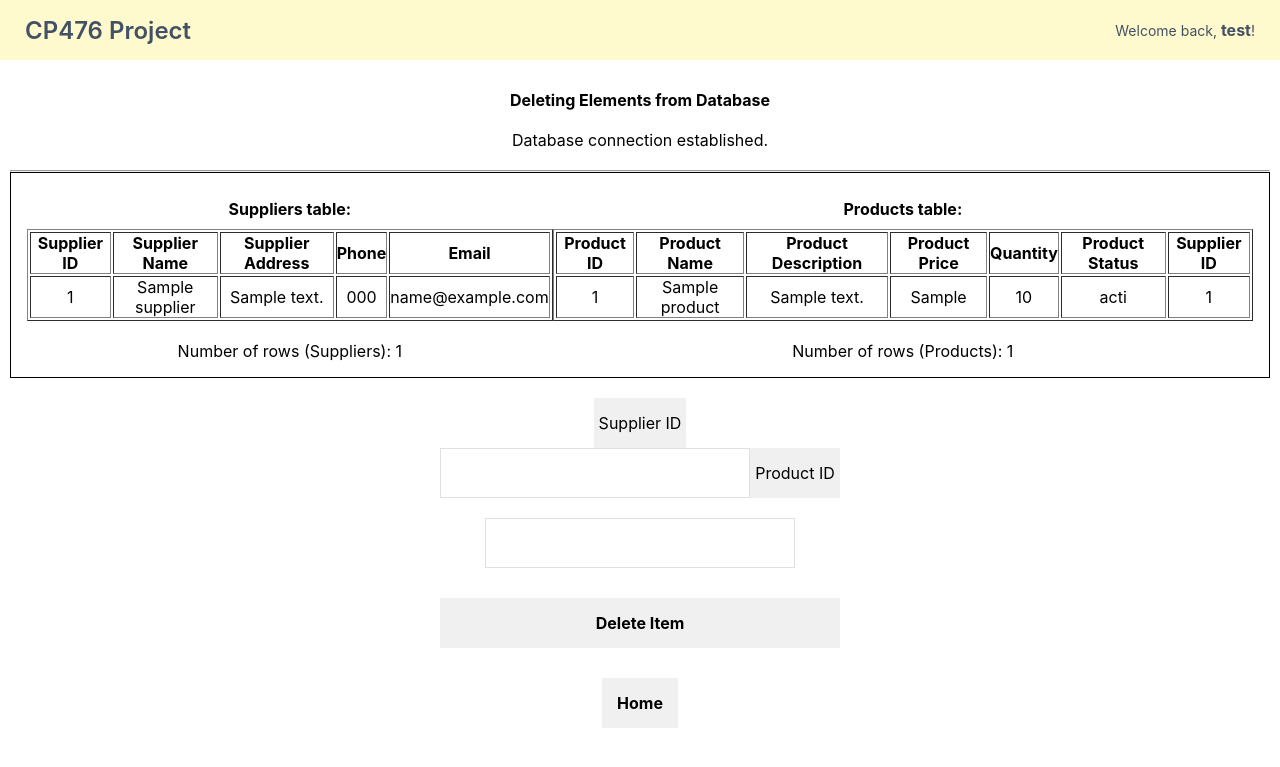
After one commit to rohan-uddin/cp476, a PHP site: page /delete.php in a window 1280 px wide. The commit adds this page. Shown: the top 767 px of the page. Run offline with PHP 8.4, Linux system fonts and the light colour scheme; a user stored in the database is signed in; tables that the repository leaves empty hold one stand-in row (values such as "Sample post").

Commit message:
added search/calc/delete

```diff
--- /dev/null
+++ b/delete.php
@@ -0,0 +1,124 @@
+<?php
+  // We start our session
+  session_start();
+  // If the user is not logged in redirect to the login page...
+  if (!isset($_SESSION['loggedin'])) {
+    header('Location: index.html');
+    exit;
+  }
+
+  //connect to database
+  $DATABASE_HOST = 'localhost';
+  $DATABASE_USER = 'root';
+  $DATABASE_PASS = '';
+  $DATABASE_NAME = 'cp476';
+
+  // Try and connect using the info above.
+  try {
+    $con = new PDO("mysql:host=$DATABASE_HOST;dbname=$DATABASE_NAME", $DATABASE_USER, $DATABASE_PASS);
+    $output = 'Database connection established.';
+  } catch (PDOException $e) {
+    $output = 'Unable to establish connection: ' . $e->getMessage();
+    // exit('Failed to connect to MySQL: ' . $e->getMessage());
+  }
+
+  $query = "SELECT * FROM suppliers";
+  $result = $con->query($query);
+
+  $query2 = "SELECT * FROM products";
+  $result2 = $con->query($query2);
+
+?>
+<!DOCTYPE html>
+<html>
+	<head>
+		<meta charset="utf-8">
+		<title>Home Page</title>
+    <link href="style.css" rel="stylesheet" type="text/css">
+  </head>
+	<body class="loggedin">
+		<header class="navtop">
+      <h1>CP476 Project</h1>
+			<nav>
+				<p>Welcome back, <strong><?=$_SESSION['name']?></strong>!</p>
+      </nav>
+    </header>
+		<div class="content">
+			<h1>Deleting Elements from Database</h1>
+      <p><?php echo $output; ?></p>
+      <br/>
+			<hr/>
+      <div class="table_container">
+        <div class="table1">
+          <h3>Suppliers table:</h3>
+          <table border="1" cellspacing="2" cellpadding="2">
+            <tr>
+              <th>Supplier ID</th>
+              <th>Supplier Name</th>
+              <th>Supplier Address</th>
+              <th>Phone</th>
+              <th>Email</th>
+            </tr>
+            <?php while($rows=$result->fetch(PDO::FETCH_ASSOC)) { ?>
+              <tr>
+                <td><?php echo $rows['supplier_id']; ?></td>
+                <td><?php echo $rows['supplier_name']; ?></td>
+                <td><?php echo $rows['supplier_address']; ?></td>
+                <td><?php echo $rows['phone']; ?></td>
+                <td><?php echo $rows['email']; ?></td>
+              </tr>
+            <?php } ?>
+          </table>
+          <!-- echo row count here -->
+          <br/>
+          <p>Number of rows (Suppliers): <?php echo $result->rowCount(); ?></p>
+        </div>
+
+        <div class="table2">
+          <h3>Products table:</h3>
+          <table border="1" cellspacing="2" cellpadding="2">
+            <tr>
+              <th>Product ID</th>
+              <th>Product Name</th>
+              <th>Product Description</th>
+              <th>Product Price</th>
+              <th>Quantity</th>
+              <th>Product Status</th>
+              <th>Supplier ID</th>
+            </tr>
+            <?php while($rows=$result2->fetch(PDO::FETCH_ASSOC)) { ?>
+              <tr>
+                <td><?php echo $rows['product_id']; ?></td>
+                <td><?php echo $rows['product_name']; ?></td>
+                <td><?php echo $rows['product_desc']; ?></td>
+                <td><?php echo $rows['product_price']; ?></td>
+                <td><?php echo $rows['quantity']; ?></td>
+                <td><?php echo $rows['product_status']; ?></td>
+                <td><?php echo $rows['supplier_id']; ?></td>
+              </tr>
+            <?php } ?>
+          </table>
+          <br/>
+          <p>Number of rows (Products): <?php echo $result2->rowCount(); ?></p>
+        </div>
+      </div>
+
+      <!-- user enters supplier id / product id to delete that element -->
+      <div class="delete">
+        <form action="delete_data.php" method="post">
+          <label for="html">Supplier ID</label>
+          <input type="text" id="supplier_id" name="supplier_id">
+          <br>
+
+          <label for="html">Product ID</label>
+          <input type="text" id="product_id" name="product_id">
+          <br>
+
+          <input type="submit", value="Delete Item">
+        </form>
+      </div>
+      <br/>
+      <button onclick="location.href = 'home.php';">Home</button>
+    </div>
+  </body>
+</html>
--- a/home.php
+++ b/home.php
@@ -76,14 +76,15 @@ if (!isset($_SESSION['loggedin'])) {
 
         <!-- sets up navigation -->
         <form class="options">
+            <input type="button" onclick="location.href = 'calc_inventories.php';" value="Get Inventory Status"><br>
+            <br>
             <input type="button" onclick="location.href = 'search.php';" value="View Product/Supplier Information"><br>
             <br>
             <input type="button" onclick="location.href = 'update.php';" value="Update Product/Supplier Information"><br>
             <br>
             <input type="button" onclick="location.href = 'delete.php';" value="Delete Product/Supplier Information"><br>
             <br>
-            <input type="button" onclick="location.href = 'calc_inventories.php';" value="Get Inventory Status"><br>
-            <br>
+
             <input type="button" onclick="location.href = 'logout.php';" value="Logout">
         </form>
 		</div>
--- a/style.css
+++ b/style.css
@@ -113,19 +113,20 @@ input[type=button] {
   appearance:none;
   -webkit-appearance:none;
 
-  /* usual styles */
-  padding:20px;
-  border:none;
-  background-color:#a5dfc0;
-  color:#fff;
-  font-weight:600;
-  border-radius:5px;
-  width:50%;
+  width: 50%;
+  padding: 15px;
+  margin-top: 10px;
+  background-color: #f0f0f0;
+  border: 0;
+  cursor: pointer;
+  font-weight: bold;
+  color: #000;
+  transition: background-color 0.2s;
 }
 
 input[type=button]:hover {
-  background-color:#5bb08f;
-  cursor:pointer;
+  background-color: #a5dfc0;
+  transition: background-color 0.2s;
 }
 
 .init {
@@ -141,10 +142,89 @@ input[type=button]:hover {
   font-weight:600;
   border-radius:5px;
   text-decoration: none;
-  margin: 5px 0;
+  margin: 10px 0;
 }
 
 .init:hover {
   background-color:#5bb08f;
   cursor:pointer;
+  transition: background-color 0.2s;
 }
+
+table {
+  margin: 0 auto;
+}
+
+.table_container {
+  display: flex;
+  flex-direction: row;
+  border: 1px solid black;
+  justify-content: space-around;
+  padding: 1em;
+}
+
+.table1, .table2 {
+  display: flex;
+  flex-direction: column;
+}
+
+/* Styles for the delete form */
+.delete {
+  width: 400px;
+  margin: 0 auto;
+}
+
+.delete form {
+  display: flex;
+  flex-wrap: wrap;
+  justify-content: center;
+  padding-top: 20px;
+}
+.delete form label {
+  display: flex;
+  justify-content: center;
+  align-items: center;
+  /* width: 50px; */
+  height: 50px;
+  background-color: #f0f0f0;
+  /* color: #ffffff; */
+  padding: 0 5px;
+}
+.delete form input[type="text"] {
+  width: 310px;
+  height: 50px;
+  border: 1px solid #dee0e4;
+  margin-bottom: 20px;
+  padding: 0 5px;
+}
+.delete form input[type="submit"] {
+  width: 100%;
+  padding: 15px;
+  margin-top: 10px;
+  background-color: #f0f0f0;
+  border: 0;
+  cursor: pointer;
+  font-weight: bold;
+  color: #000;
+  transition: background-color 0.2s;
+}
+.delete form input[type="submit"]:hover {
+  background-color: #a5dfc0;
+  transition: background-color 0.2s;
+}
+
+button {
+  padding: 15px;
+  margin-top: 10px;
+  background-color: #f0f0f0;
+  border: 0;
+  cursor: pointer;
+  font-weight: bold;
+  color: #000;
+  transition: background-color 0.2s;
+}
+
+button:hover {
+  background-color: #a5dfc0;
+  transition: background-color 0.2s;
+}
```
Also changed, not shown: calc_inventories.php (added, +82 -0 lines), delete_data.php (added, +131 -0 lines), search.php (added, +64 -0 lines), search_data.php (added, +119 -0 lines).
